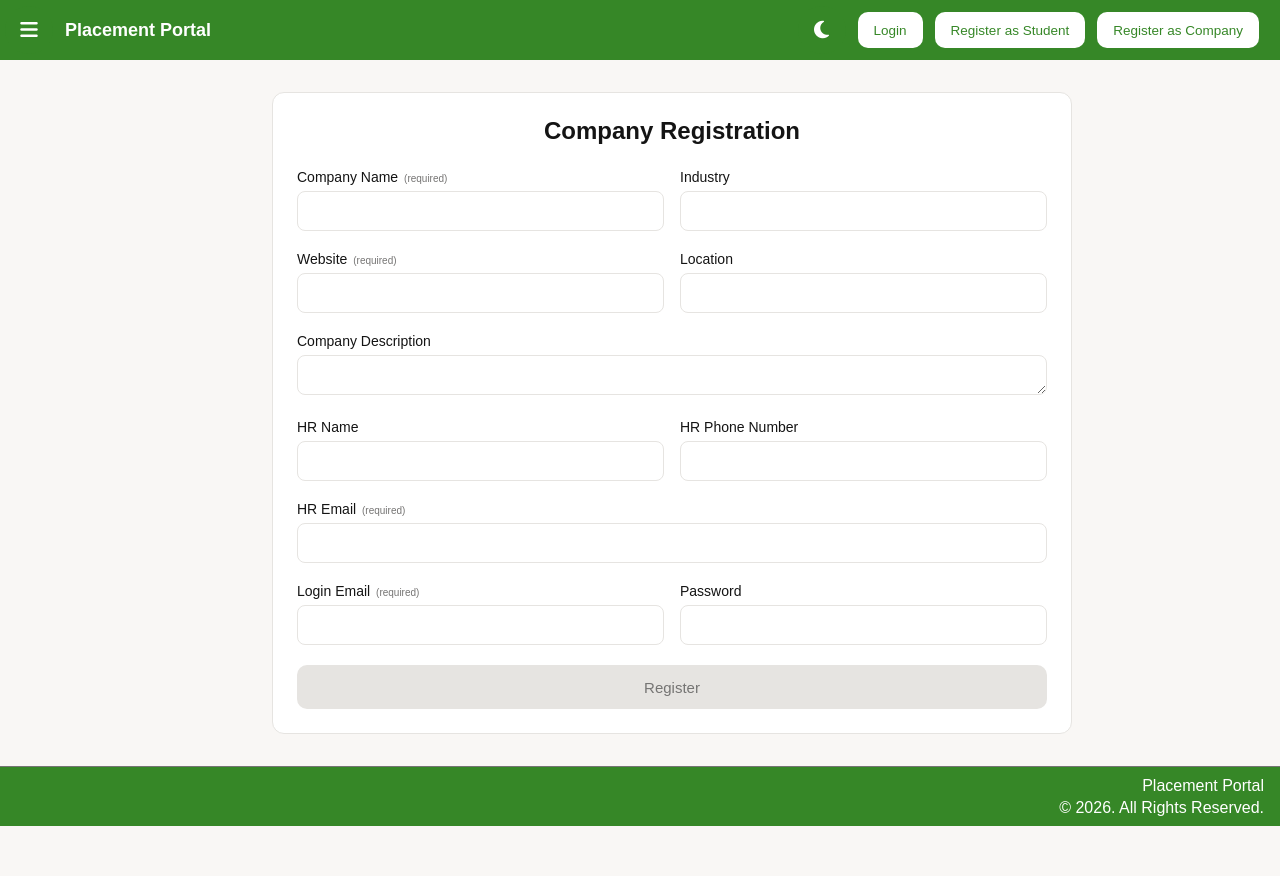
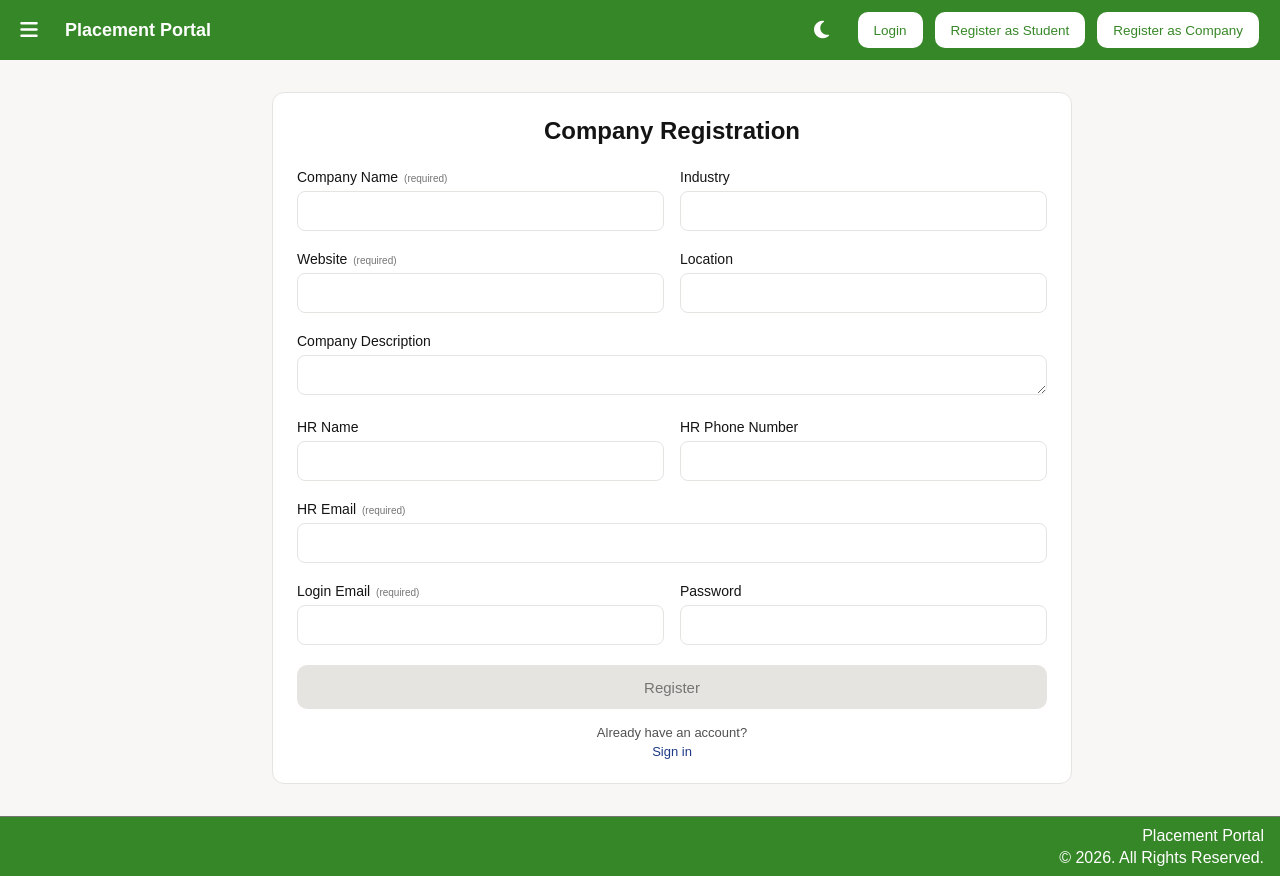
Before and after one commit to yuvarajk2109/placement-portal-app, a Vue app in the folder frontend/: page /register/company in a window 1280 px wide. Before the commit the page ends 826 px from the top, so only its background shows below. Built offline with nearby package versions, Linux system fonts and the light colour scheme.

Commit message:
fix: uniformity of register templates

```diff
--- a/frontend/src/views/RegisterCompanyPage.vue
+++ b/frontend/src/views/RegisterCompanyPage.vue
@@ -60,6 +60,14 @@
                     {{ loading ? 'Registering...' : 'Register' }}
                 </button>
             </form>
+            <div class="auth-links mt-16">
+                <p class="text-subtle">
+                    Already have an account?
+                </p>
+                <p class="mt-4">
+                    <router-link to="/login" class="text-link">Sign in</router-link>
+                </p>
+            </div>
         </div>
     </div>
 </template>
--- a/frontend/src/views/RegisterStudentPage.vue
+++ b/frontend/src/views/RegisterStudentPage.vue
@@ -76,7 +76,6 @@
                     <router-link to="/login" class="text-link">Sign in</router-link>
                 </p>
             </div>
-
         </div>
     </div>
 </template>
```
